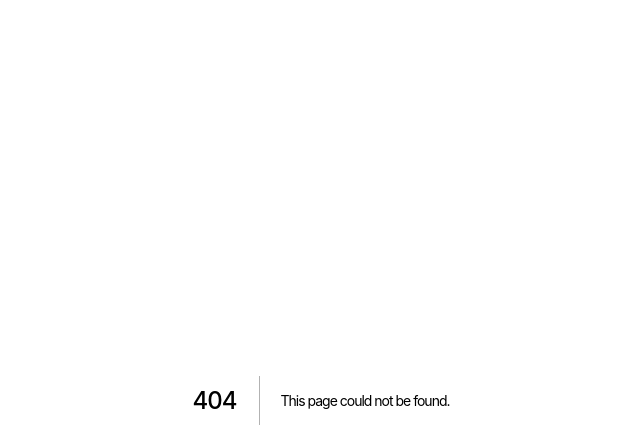
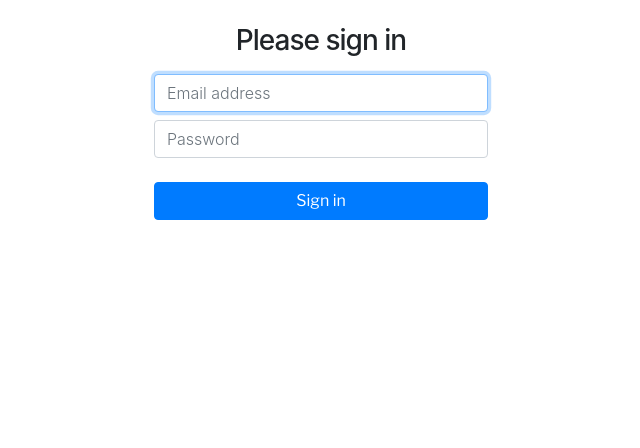
Before and after one commit to adamheldring/nextjs-starter, a Next.js app: page /login in a window 1280 px wide. Before the commit this address had no page. Shown: the top 448 px of the page, without its empty margins (319-959 px from the left). Built offline with nearby package versions, Linux system fonts and the light colour scheme.

Commit message:
Add apiHelper

```diff
--- /dev/null
+++ b/pages/login.jsx
@@ -0,0 +1,54 @@
+import React, { Component } from "react";
+
+export default class LoginPage extends Component {
+  state = { email: "", password: "" };
+
+  handleEmailChange = event => {
+    this.setState({ email: event.target.value });
+  };
+
+  handlePasswordChange = event => {
+    this.setState({ password: event.target.value });
+  };
+
+  render() {
+    return (
+      <div className="container">
+        <div className="row p-4">
+          <div className="col-lg-4 col-md-6 col-sm-12 mr-auto ml-auto">
+            <form className="form-signin">
+              <h1 className="h3 mb-3 text-center">Please sign in</h1>
+              <label htmlFor="inputEmail" className="sr-only">
+                Email address
+              </label>
+              <input
+                type="email"
+                id="inputEmail"
+                className="form-control mb-2"
+                placeholder="Email address"
+                required=""
+                autofocus=""
+                onChange={this.handleEmailChange}
+              />
+              <label htmlFor="inputPassword" className="sr-only">
+                Password
+              </label>
+              <input
+                type="password"
+                id="inputPassword"
+                className="form-control"
+                placeholder="Password"
+                required=""
+                onChange={this.handlePasswordChange}
+              />
+              <br />
+              <button className="btn btn-primary btn-block" type="submit">
+                Sign in
+              </button>
+            </form>
+          </div>
+        </div>
+      </div>
+    );
+  }
+}
--- a/sections/news/stores/newsStore.js
+++ b/sections/news/stores/newsStore.js
@@ -1,6 +1,8 @@
 import { observable, action, computed, runInAction, configure } from "mobx";
 
 import axios from "axios";
+
+import APIHelper from "../../../shared/helpers/apiHelper";
 
 const STORIES_URL =
   "https://beta.stockzoom.com/api/v1/unistream/stories/?page_size=40";
@@ -30,8 +32,7 @@ class NewsStore {
 
     const onError = error => console.log(error);
 
-    axios
-      .get(url)
+    APIHelper.get(url)
       .then(onSuccess)
       .catch(onError);
   }
```
Also changed, not shown: shared/helpers/apiHelper.js (added, +60 -0 lines).
